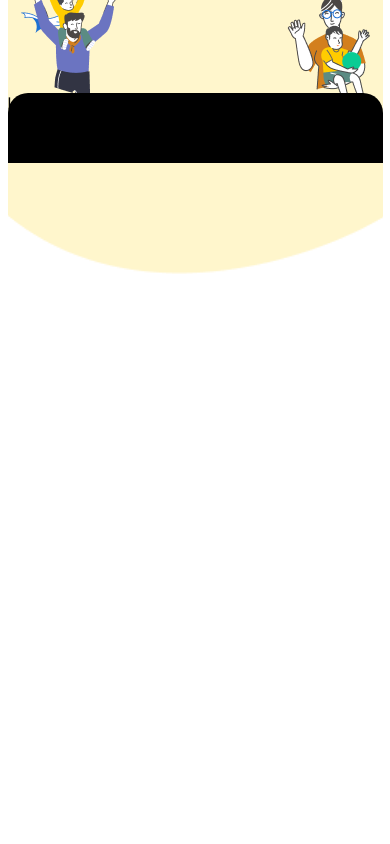
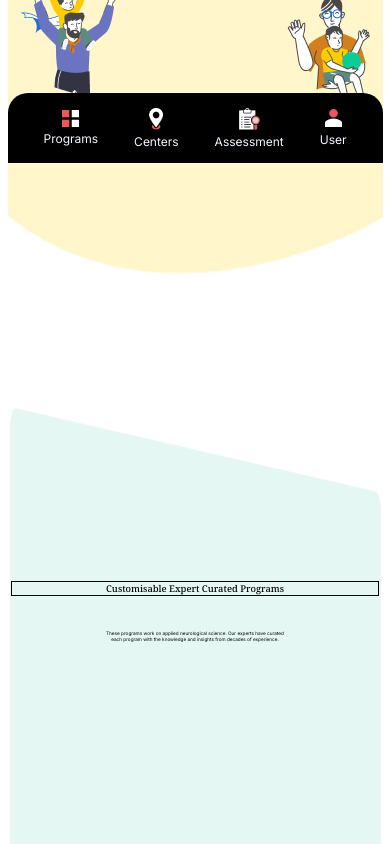
Before and after one commit to GuptaSandhya/Responsive-Moms-Belief-Design-Task-Octet-Design-Studio, a plain HTML site: page index.html in a window 390 px wide. Shown: the part 520-1364 px from the top of the page. Before the commit the page ends 844 px from the top, so only its background shows below. Drawn offline with nearby package versions, Linux system fonts and the light colour scheme.

Commit message:
modification done

```diff
--- a/index.html
+++ b/index.html
@@ -57,8 +57,8 @@
                     <div class="vector-left"><img src="./media/Vector left.png">
                     </div>
                     <div class="vector-right">
-                    <img src="./media/Vector right.png">
-                </div>
+                        <img src="./media/Vector right.png">
+                    </div>
                 </div>
                 <div class="smallimages">
                     <img src="./media/arrow.png">
@@ -73,10 +73,36 @@
                     <img src="./media/Vector right1.png">
                 </div>
                 <div class="navphone">
-                    <a>  kjbkbkbkjbjk</a>
-              </div>
+                    <div><a href="#"><img src="./media/programs.png"></a>
+                        <p>Programs</p>
+
+                    </div>
+                    <div> <a href="#"><img src="./media/centers.png"></a>
+                        <p>Centers</p>
+                    </div>
+                    <div><a href="#"> <img src="./media/assessment.png"></a>
+                        <p>Assessment</p>
+                    </div>
+                    <div> <a href="#"><img src="./media/user.png"></a>
+                        <p>User</p>
+                    </div>
+                </div>
             </div>
         </section>
+
+        <section class="programs">
+            <div>
+                <h2>Customisable Expert Curated
+                    Programs</h2>
+                    <p>These programs work on applied neurological science. Our experts have curated each program with the knowledge and insights from decades of experience.</p>
+            </div>
+            <div class="cards">
+                <div></div>
+                <div></div>
+                <div></div>
+            </div>
+        </section>
+
     </div>
 </body>
 
--- a/style.css
+++ b/style.css
@@ -239,15 +239,19 @@ body {
 }
 
 @media(max-width:800px) {
-    .html{
+    .html {
         padding: 0px;
     }
+
     .main {
         width: 375px;
         margin: auto;
     }
 
-    .images, .nav, .credentials, .call-language {
+    .images,
+    .nav,
+    .credentials,
+    .call-language {
         display: none;
     }
 
@@ -273,10 +277,12 @@ body {
         padding-right: 1vw;
         margin-right: 80px;
     }
-    .logo img{
+
+    .logo img {
         width: 122px;
         height: 28px;
     }
+
     .content {
         text-align: center;
         margin: auto;
@@ -303,7 +309,7 @@ body {
         /* line-height: 25px; */
         margin: auto;
         margin-top: 16px;
-        margin-bottom:30px;
+        margin-bottom: 30px;
         font-size: 16px;
     }
 
@@ -335,27 +341,39 @@ body {
         top: -70px;
     }
 
-    .navphone{
+    .navphone {
         height: 70px;
         background-color: #000;
         position: relative;
         bottom: 17px;
-        border-radius: 20px  20px 0 0;
+        border-radius: 20px 20px 0 0;
+        color: aliceblue;
+        display: flex;
+        justify-content: space-evenly;
+        align-items: center;
     }
 
-    .images1 :nth-child(2){
+    .navphone div {
+        text-align: center;
+    }
+
+    .navphone p {
+        font-size: 12px;
+    }
+
+    .images1 :nth-child(2) {
         position: relative;
         left: 120px;
         bottom: 270px;
     }
 
-    .images1 :nth-child(3){
+    .images1 :nth-child(3) {
         position: relative;
-       left: 0px;
-       bottom: 395px;
+        left: 0px;
+        bottom: 395px;
     }
 
-    .images1 :nth-child(4){
+    .images1 :nth-child(4) {
         position: relative;
         right: 5px;
     }
@@ -363,7 +381,67 @@ body {
 
 @media(min-width:800px) {
 
-    .images1, .navphone {
+    .images1,
+    .navphone {
         display: none;
     }
 }
+
+
+.programs{
+    background-image: url("./media/programsbg.png");
+    height: calc(113vh);
+    background-clip: border-box;
+    background-size: 95vw 113vh;
+    background-repeat: no-repeat;
+    background-position: center;
+    margin-top: 10vh;
+    /* border: 1px solid; */
+    padding: 1vw;
+}
+
+.programs h2{
+    font-size: 2.4vw;
+    font-weight: 500;
+    font-family: Noto serif;
+    /* position: relative; */
+    margin-top: 20vh;
+    text-align: center;
+    border: 1px solid;
+}
+.programs p{
+    font-size: 1.2vw;
+    text-align: center;
+    width: 48vw;
+    margin: auto;
+    margin-top: 4vh;
+}
+
+
+
+
+
+
+@media (max-width:800px) {
+
+    .Programs {
+        background-image: url("./media/programsbg.png");
+        background-clip: border-box;
+        background-size: 100% calc(100vh - 50px);
+        background-repeat: no-repeat;
+        padding: 0px;
+        margin: 40px 0px 60px 0px;
+        height: calc(100vh);
+    }
+
+    .Programs div {
+        width: 293px;
+        height: 66px;
+        border: 1px solid;
+        margin: auto;
+    }
+
+    .Programs p {
+
+    }
+}
```
Also changed, not shown: media/assessment.png (added), media/border.png (renamed from Rectangle 25.png), media/centers.png (added), media/programs.png (added), media/programsbg.png (renamed from Rectangle 35.png), media/programsbg1.png (added), media/user.png (added).
